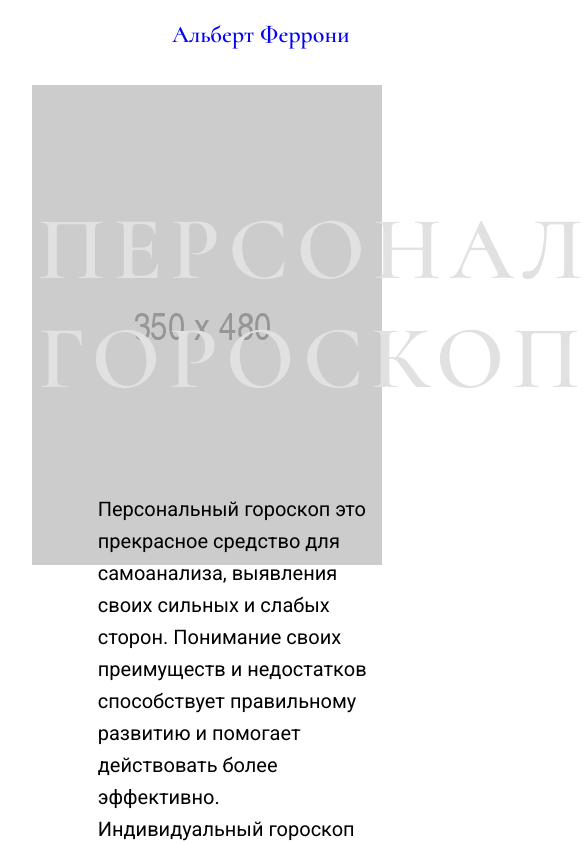
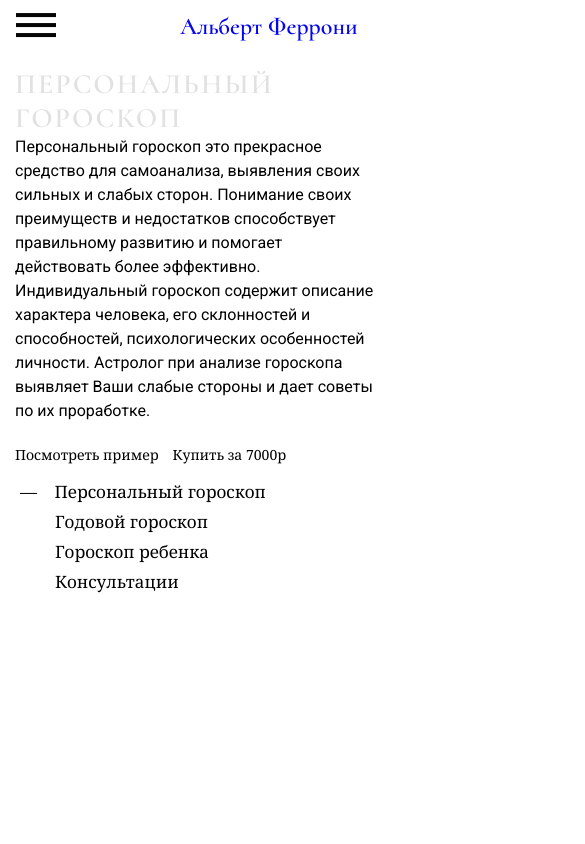
Before and after one commit to maprim/project_1, a plain HTML site: page horoscope.html in a window 390 px wide. Shown: the top 844 px of the page, 585 px wide, since content can reach past the window. Drawn offline with Linux system fonts and the light colour scheme.

Commit message:
last update

```diff
--- a/horoscope.html
+++ b/horoscope.html
@@ -6,9 +6,10 @@
     <!-- <link rel="stylesheet" type="text/css" href="normalize.css">
     <link rel="stylesheet" type="text/css" href="flexboxgrid.css">-->
     <link rel="stylesheet" type="text/css" href="animate.css">
+    <meta name="viewport" content="width=device-width, initial-scale=1">
     <link rel="stylesheet" type="text/css" href="styles.css">
     <link href="https://fonts.googleapis.com/css?family=Cormorant:400,600|Noto+Serif|Roboto:300,400&amp;subset=cyrillic-ext" rel="stylesheet">
-
+    <meta charset="utf-8">
 </head>
 
 <body>
@@ -16,14 +17,17 @@
         <div class="inner-container ">
             <nav class="main-navigation fadeInDown animated">
                 <div class="main-logo">
-                    <a href="#">Альберт Феррони</a>
+                    <a href="index.html">Альберт Феррони</a>
                 </div>
-                <div class="main-navigation-right-side">
+                <button class="nav-mobile-toggler">
+                    <span></span><span></span><span></span>
+                </button>
+                <div class="main-navigation-right-side mobile">
                     <ul>
                         <li><a href="#">Об астрологе</a></li>
-                        <li><a href="#">Гороскопы</a></li>
+                        <li><a href="horoscope.html">Гороскопы</a></li>
                         <li><a href="#">Консультации</a></li>
-                        <li><a href="#">Обучение</a></li>
+                        <li><a href="teaching.html">Обучение</a></li>
                     </ul>
                 </div>
             </nav>
@@ -109,6 +113,8 @@
     document.write('<script src="http://' + (location.host || 'localhost').split(':')[0] + ':35729/livereload.js?snipver=1"></' + 'script>')
     </script>
     <script src="index.js"></script>
+    <script src="mobile.js"></script>
+
 </body>
 
 </html>
--- a/index.js
+++ b/index.js
@@ -63,13 +63,13 @@ function scroller(test){
 
 }
 
-let mobileButton = document.querySelector('.nav-mobile-toggler');
+// let mobileButton = document.querySelector('.nav-mobile-toggler');
 
 
-    function toggler(){
-        let menuMobile = document.querySelector('.main-navigation-right-side');
-        // menuMobile.style.display.toggle('block');
-        menuMobile.style.display = menuMobile.style.display === 'block' ? '' : 'block';
-    };
+//     function toggler(){
+//         let menuMobile = document.querySelector('.main-navigation-right-side');
+//         // menuMobile.style.display.toggle('block');
+//         menuMobile.style.display = menuMobile.style.display === 'block' ? '' : 'block';
+//     };
 
-    mobileButton.addEventListener('touchstart', toggler, false);
+//     mobileButton.addEventListener('touchstart', toggler, false);
--- a/index.less
+++ b/index.less
@@ -2,6 +2,7 @@ html,
 body {
     box-sizing: border-box;
     font-family: Roboto;
+    margin: 0;
 }
 
 body.teaching-page{
@@ -40,6 +41,7 @@ a {
     padding-top: 20px;
     padding-bottom: 20px;
     -webkit-animation-duration: 6s;
+    cursor: pointer;
 
     li {
         display: inline-block;
--- /dev/null
+++ b/mobile.js
@@ -0,0 +1,18 @@
+'use strict'
+let mobileButton = document.querySelector('.nav-mobile-toggler');
+
+
+    function toggler(){
+        let menuMobile = document.querySelector('.main-navigation-right-side');
+        menuMobile.style.display = menuMobile.style.display === 'block' ? '' : 'block';
+    };
+
+    let clickEvent = (function(){
+        if('ontouchstart' in document.documentElement === true){
+            return 'touchstart';
+        } else{
+            return 'click';
+        }
+    })();
+
+    mobileButton.addEventListener(clickEvent, toggler);
--- a/mobile.less
+++ b/mobile.less
@@ -1,4 +1,4 @@
-@media screen and(max-width: 768px){
+@media (max-width: 800px){
 
        .nav-mobile-toggler{
         display: inline-block;
@@ -7,6 +7,7 @@
         border: none;
         outline: none;
         line-height: 10px;
+        cursor: pointer;
 
         span{
             display: inline-block;
@@ -14,12 +15,18 @@
             margin-bottom: 2px;
             width: 40px;
             background: #000000;
+            cursor: pointer;
         }
+    }
+
+    .teaching-page .nav-mobile-toggler span{
+        background: #ffffff;
     }
 
     .main-navigation{
         display: block;
         padding: 10px;
+        // position: relative;
     }
 
     .main-logo{
@@ -30,9 +37,12 @@
          display: none;
          position: absolute;
          background: #ffffff;
-         padding-top: 60px;
-         width: 98%;
+         //padding-top: 60px;
+         width: 100%;
          height: 100%;
+         top: 50px;
+         left: 0;
+         z-index: 10000;
         ul{
             float: none;
             padding: 0;
@@ -52,6 +62,11 @@
         }
 
     }
+
+    .teaching-page .main-navigation-right-side{
+        background: #353535;
+    }
+
 
     li a{
         padding: 15px 0;
@@ -74,12 +89,12 @@
         p {
             font-size: 22px;
             margin: 40px 10px 0px 10px;
+            z-index: 100;
 
         }
 
     }
 
-}
 
 .main-content-items article {
     max-width: 100%;
@@ -98,3 +113,62 @@
     background-size: cover;
     margin-bottom: 25px;
 }
+
+.page-content {
+    padding-left: 15px;
+    padding-right: 15px;
+    padding-top: 0;
+    background: none;
+    margin-top: 10px;
+
+
+        h1{
+        margin-left: 0;
+        font-size: 28px;
+        margin-bottom: 0;
+        letter-spacing: 2px;
+    }
+    p{
+        margin: 0;
+        margin-bottom: 20px;
+    }
+
+}
+
+.page-content .view-or-buy a {
+    margin-right: 10px;
+    font-family: 'Noto Serif', serif;
+    font-size: 14px;
+}
+
+.page-content .view-or-buy {
+    padding: 0;
+    max-width: 100%;
+    font-size: 16px;
+    line-height: 3  px;
+    // position: relative;
+    // z-index: 10;
+    line-height: 24px;
+    -webkit-animation-duration: 3.8s;
+}
+
+.show{
+    z-index: -100;
+    position: relative;
+}
+
+.article-navigation{
+    margin-top: 10px;
+    ul{
+        margin-left: 0;
+        padding: 0;
+    }
+
+    li.active{
+
+    }
+}
+
+
+
+}
--- a/styles.css
+++ b/styles.css
@@ -2,6 +2,7 @@ html,
 body {
   box-sizing: border-box;
   font-family: Roboto;
+  margin: 0;
 }
 body.teaching-page {
   background: #353535;
@@ -33,6 +34,7 @@ a:hover {
   padding-top: 20px;
   padding-bottom: 20px;
   -webkit-animation-duration: 6s;
+  cursor: pointer;
 }
 .main-navigation li {
   display: inline-block;
@@ -205,7 +207,7 @@ a:hover {
 .mobile-image-container {
   display: none;
 }
-@media screen and (max-width: 768px) {
+@media (max-width: 800px) {
   .nav-mobile-toggler {
     display: inline-block;
     width: 50px;
@@ -213,6 +215,7 @@ a:hover {
     border: none;
     outline: none;
     line-height: 10px;
+    cursor: pointer;
   }
   .nav-mobile-toggler span {
     display: inline-block;
@@ -220,6 +223,10 @@ a:hover {
     margin-bottom: 2px;
     width: 40px;
     background: #000000;
+    cursor: pointer;
+  }
+  .teaching-page .nav-mobile-toggler span {
+    background: #ffffff;
   }
   .main-navigation {
     display: block;
@@ -232,9 +239,11 @@ a:hover {
     display: none;
     position: absolute;
     background: #ffffff;
-    padding-top: 60px;
-    width: 98%;
+    width: 100%;
     height: 100%;
+    top: 50px;
+    left: 0;
+    z-index: 10000;
   }
   .main-navigation-right-side ul {
     float: none;
@@ -250,6 +259,9 @@ a:hover {
     padding: 5px;
     letter-spacing: 2px;
     font-weight: 600;
+  }
+  .teaching-page .main-navigation-right-side {
+    background: #353535;
   }
   li a {
     padding: 15px 0;
@@ -269,7 +281,7 @@ a:hover {
   .main-content p {
     font-size: 22px;
     margin: 40px 10px 0px 10px;
-  }
+    z-index: 100;
   }
   .main-content-items article {
     max-width: 100%;
@@ -287,3 +299,45 @@ a:hover {
     background-size: cover;
     margin-bottom: 25px;
   }
+  .page-content {
+    padding-left: 15px;
+    padding-right: 15px;
+    padding-top: 0;
+    background: none;
+    margin-top: 10px;
+  }
+  .page-content h1 {
+    margin-left: 0;
+    font-size: 28px;
+    margin-bottom: 0;
+    letter-spacing: 2px;
+  }
+  .page-content p {
+    margin: 0;
+    margin-bottom: 20px;
+  }
+  .page-content .view-or-buy a {
+    margin-right: 10px;
+    font-family: 'Noto Serif', serif;
+    font-size: 14px;
+  }
+  .page-content .view-or-buy {
+    padding: 0;
+    max-width: 100%;
+    font-size: 16px;
+    line-height: 3  px;
+    line-height: 24px;
+    -webkit-animation-duration: 3.8s;
+  }
+  .show {
+    z-index: -100;
+    position: relative;
+  }
+  .article-navigation {
+    margin-top: 10px;
+  }
+  .article-navigation ul {
+    margin-left: 0;
+    padding: 0;
+  }
+}
```
Also changed, not shown: index.html (+5 -4 lines), teaching.html (+9 -3 lines). Lines whose indentation alone changed are shown as unchanged.
